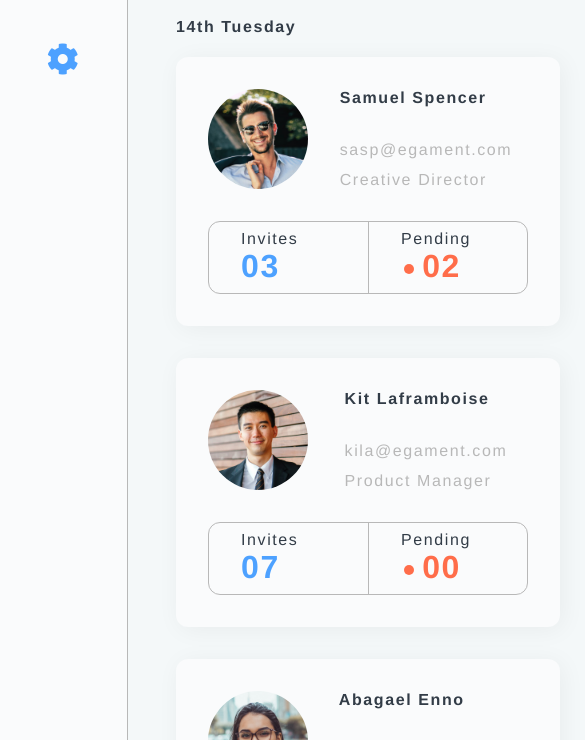
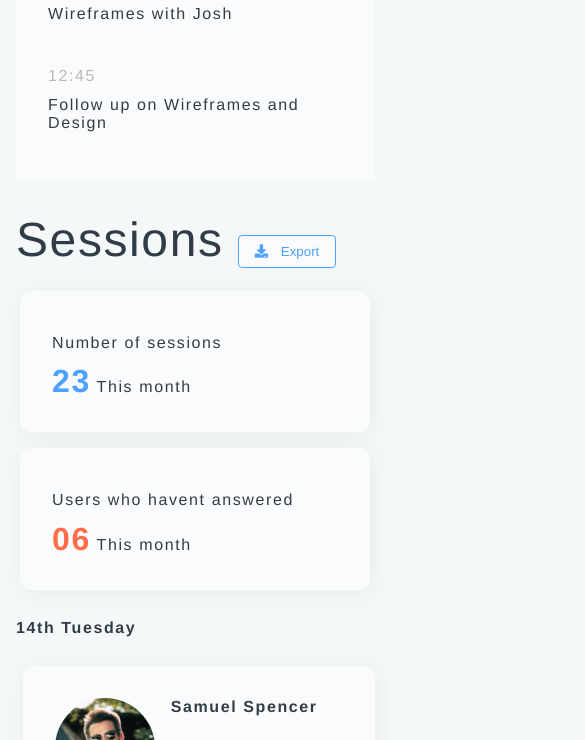
Before and after one commit to tcje91/dashboard, a website: page index.html in a window 390 px wide. Shown: the part 605-1345 px from the top of the page, 585 px wide, since content can reach past the window. Drawn offline with Linux system fonts and the light colour scheme.

Commit message:
implement responsiveness

```diff
--- a/index.html
+++ b/index.html
@@ -54,7 +54,7 @@
           </div>
         </div>
         <h4>14th Tuesday</h4>
-        <div class="card-container">
+        <div class="card-container user-card-container">
           <div class="card user-card">
             <div class="img-wrapper">
               <img src="images/img2.jpeg" alt="SamuelSpencer" />
--- a/scss/_config.scss
+++ b/scss/_config.scss
@@ -10,3 +10,9 @@ $highlight2: #ff6d4a;
   -moz-box-shadow: 3px 3px 25px 0px rgba(0, 0, 0, 0.05);
   box-shadow: 3px 3px 25px 0px rgba(0, 0, 0, 0.05);
 }
+
+@mixin mediaMed {
+  @media screen and (max-width: 768px) {
+    @content;
+  }
+}
--- /dev/null
+++ b/scss/_responsive.scss
@@ -0,0 +1,49 @@
+@include mediaMed {
+  .container {
+    grid-template: 7rem 7rem auto auto / 1fr auto;
+    grid-template-areas:
+      'user user'
+      'header header'
+      'sidebar sidebar'
+      'main main';
+    padding: 1rem;
+
+    #main,
+    #sidebar {
+      padding: 2rem 0;
+    }
+
+    #main {
+      .card-container {
+        flex-flow: column nowrap;
+        align-items: center;
+        .card {
+          min-width: 350px;
+          margin: 0.5rem;
+        }
+      }
+      h1 {
+        margin-bottom: 1rem;
+      }
+
+      button {
+        margin-left: 0.5rem;
+      }
+    }
+
+    nav {
+      transform: translateX(-12rem);
+    }
+
+    header {
+      i {
+        margin-left: 0.5rem;
+      }
+    }
+
+    header,
+    .user-panel {
+      border: none;
+    }
+  }
+}
--- a/scss/index.scss
+++ b/scss/index.scss
@@ -68,6 +68,9 @@ button {
     grid-area: nav;
     background-color: $bgLight;
     border-right: solid 1px $secondary;
+    position: fixed;
+    height: 100%;
+    width: 8rem;
 
     .nav-links {
       display: flex;
@@ -150,7 +153,7 @@ button {
 
     button {
       display: inline-block;
-      margin-left: 3rem;
+      margin-left: 1.5rem;
     }
 
     .highlight1 {
@@ -164,6 +167,14 @@ button {
     .card-container {
       display: flex;
       flex-flow: row wrap;
+
+      &.user-card-container {
+        justify-content: space-between;
+
+        .card {
+          margin-right: 0;
+        }
+      }
 
       .card {
         min-width: 24rem;
@@ -204,6 +215,11 @@ button {
 
               p {
                 margin: 0;
+                font-size: 0.8rem;
+              }
+
+              h3 {
+                font-size: 1.6rem;
               }
             }
 
@@ -274,10 +290,10 @@ button {
           border-radius: 50%;
           height: 24px;
           width: 24px;
-          text-align: center;
 
           p {
             color: $bgLight;
+            font-size: 0.8rem;
           }
         }
         .fas {
@@ -317,3 +333,5 @@ button {
     }
   }
 }
+
+@import 'responsive';
```
Also changed, not shown: README.md, css/index.css.
